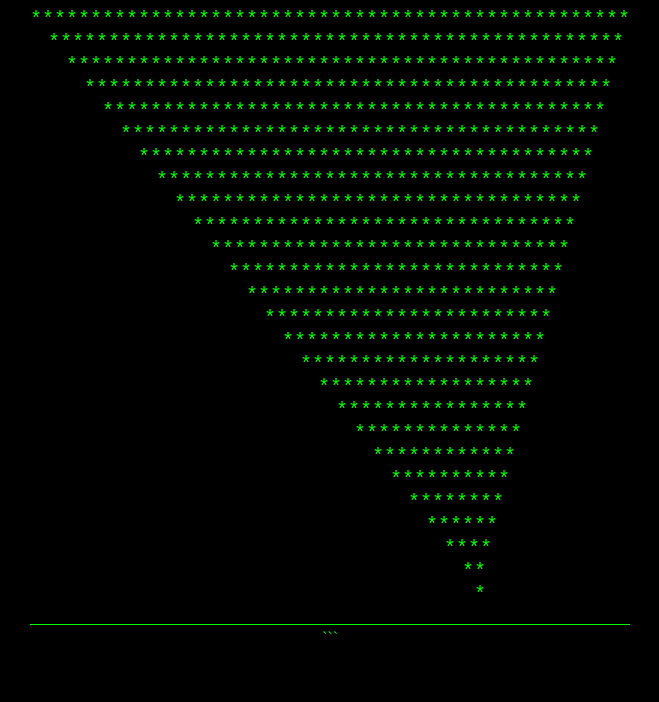
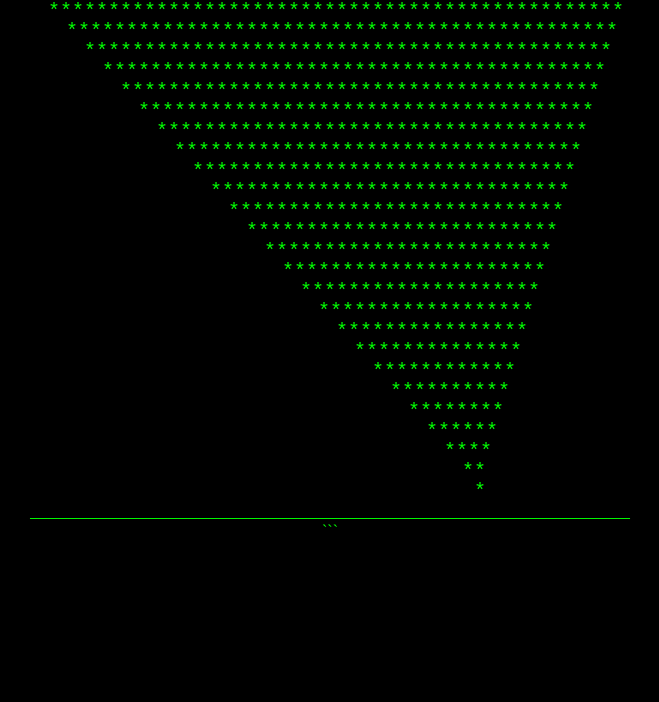
Before and after one commit to GiovanniSalvi/javascript-v, a plain HTML site: page index.html in a window 1280 px wide. Shown: the part 98-800 px from the top of the page, without its empty margins (310-969 px from the left). Drawn offline with Linux system fonts and the light colour scheme.

Commit message:
Update index.html

````diff
--- a/index.html
+++ b/index.html
@@ -1,4 +1,3 @@
-```html
 <!DOCTYPE html>
 <html lang="it">
 <head>
@@ -13,8 +12,9 @@
         }
 
         #figura {
+            font-family: "Courier New", monospace;
             font-size: 20px;
-            font-family: monospace;
+            line-height: 1;
             white-space: pre;
         }
     </style>
@@ -34,12 +34,12 @@
         const spazio = " ";
 
         while (z > 0) {
-            document.getElementById("figura").innerHTML +=
-                spazio.repeat(x) + carattere.repeat(z) + "<br>";
+    document.getElementById("figura").innerHTML +=
+        "&nbsp;".repeat(x) + carattere.repeat(z) + "<br>";
 
-            z -= 2;
-            x++;
-        }
+    z -= 2;
+    x++;
+}
 
         document.getElementById("figura").innerHTML +=
             spazio.repeat(25) + "*<br>";
````
